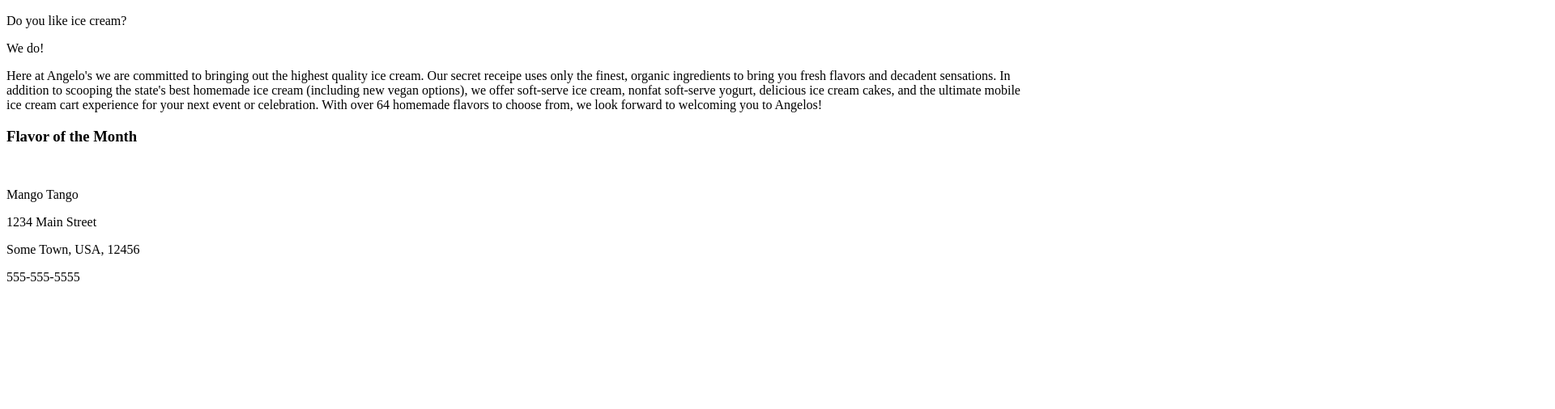
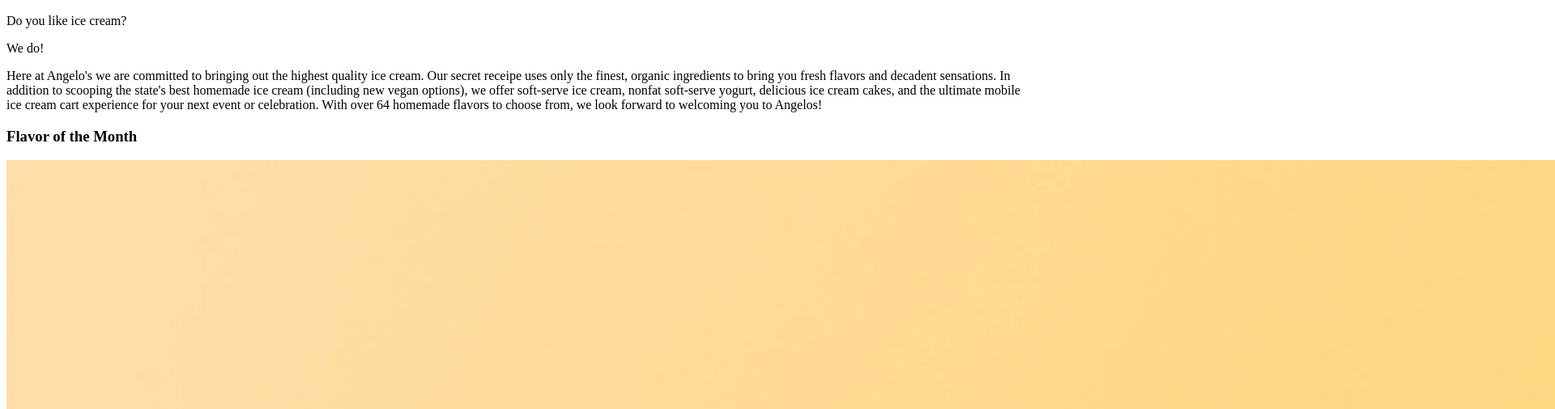
Before and after one commit to kmknisely/m7-hw7-knisely-kenney, a plain HTML site: page index.html in a window 1280 px wide. Shown: the part 110-616 px from the top of the page at 81% size, 1920 px wide, since content can reach past the window. Drawn offline with Linux system fonts and the light colour scheme.

Commit message:
Add and place a picture of Ice Cream

```diff
--- a/index.html
+++ b/index.html
@@ -37,9 +37,9 @@
       <aside>
         <h3> Flavor of the Month </h3>
 
-        <div>
-          <img>
-          <div>
+        <div id="hover-effect">
+          <img id="pic" src="icecream.jpg" title="Flavor of the Month" alt="Flavor of the Month">
+          <div id= "text-hide">
             <p> Mango Tango </p>
           </div>
         </div>
```
Also changed, not shown: icecream.jpg (added).
